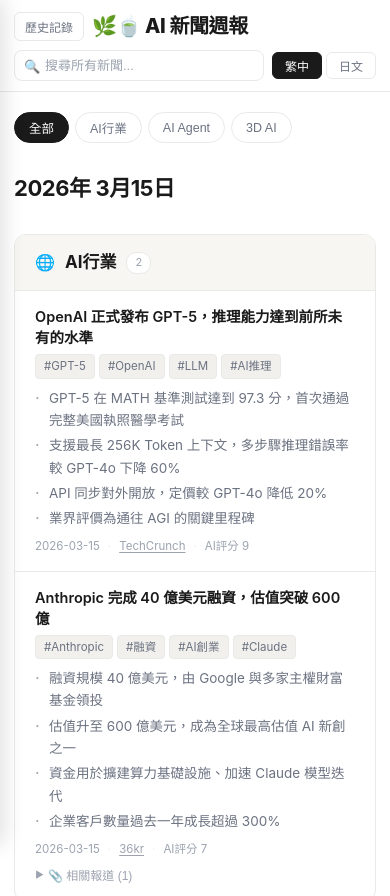
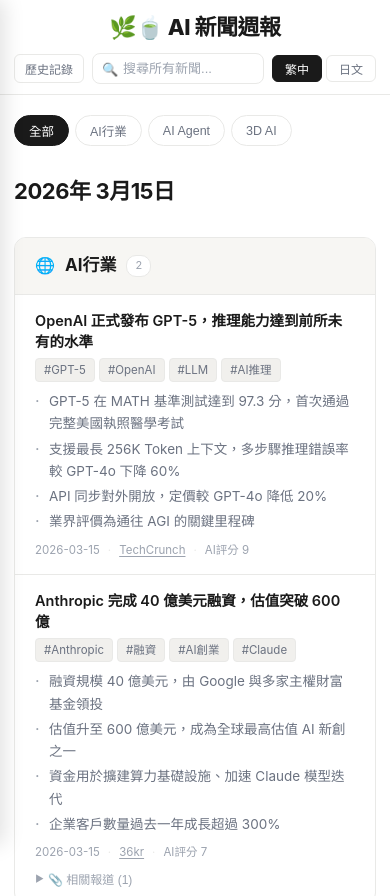
Before and after one commit to inice2000/ai-weekly, a plain HTML site: page index.html in a window 390 px wide. Shown: the top 896 px of the page. Drawn offline with Linux system fonts and the light colour scheme.

Commit message:
style: 手機版標題居中放大、控制列歷史左搜索右自適應

```diff
--- a/index.html
+++ b/index.html
@@ -355,17 +355,22 @@
 
     /* ── Responsive ── */
     @media (max-width: 720px) {
-      /* Header: 2 rows */
+      /* Header: 2 rows — 標題居中獨佔一行，控制列靠左右對齊 */
       .header {
         height: auto; flex-wrap: wrap;
-        padding: 10px 14px; gap: 8px;
+        padding: 10px 14px; gap: 8px; align-items: center;
       }
-      .mobile-hist-btn { display: flex; order: 1; }
-      .header-logo { font-size: 20px; flex: 1; min-width: 0; order: 2; }
+      .header-logo {
+        width: 100%; order: 1;
+        text-align: center; font-size: 22px;
+      }
+      .mobile-hist-btn { display: flex; order: 2; flex-shrink: 0; }
       .header-right {
-        width: 100%; order: 3;
-        gap: 8px;
+        order: 2; flex: 1;
+        justify-content: flex-end; gap: 8px;
       }
+      .search-wrap { flex: 1; min-width: 0; }
+      .search-input { width: 100%; }
       .search-wrap { flex: 1; }
       .search-input { width: 100%; }
       .search-input:focus { width: 100%; box-shadow: none; }
```
